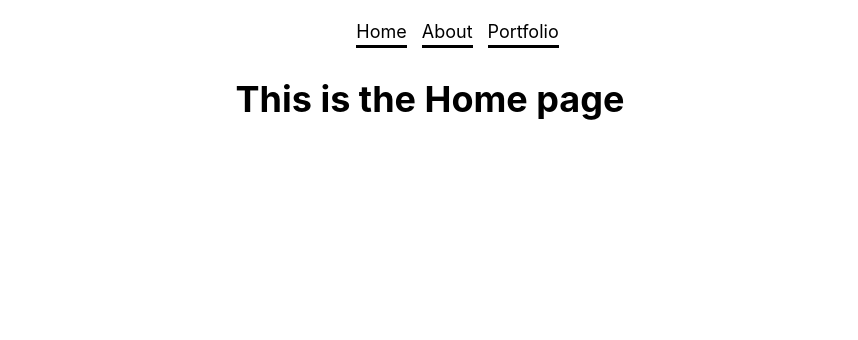
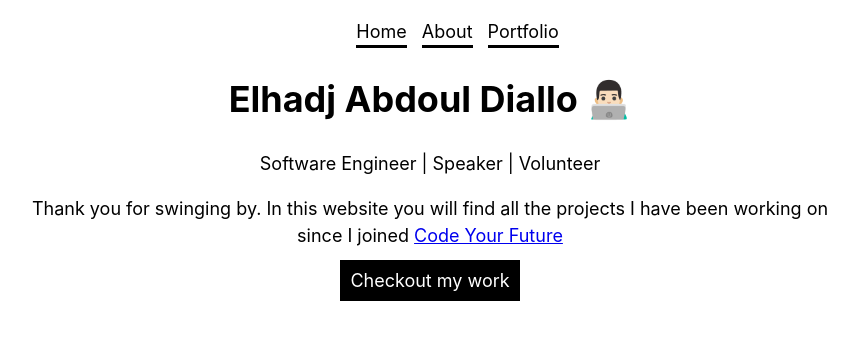
Before and after one commit to eediallo/eediallo.github.io, a React (Create React App) app in the folder my-portfolio/: page / in a window 1280 px wide. Shown: the top 340 px of the page, without its empty margins (210-1068 px from the left). Built offline with nearby package versions, Linux system fonts and the light colour scheme.

Commit message:
updates home page

```diff
--- a/my-portfolio/src/pages/Home.js
+++ b/my-portfolio/src/pages/Home.js
@@ -1,5 +1,20 @@
+import { Link } from "react-router-dom";
+
 const HomePage = () => {
-  return <h1>This is the Home page</h1>;
+  return (
+    <>
+      <main className="main-section">
+        <h1>Elhadj Abdoul Diallo 👨🏻‍💻 </h1>
+        <p>Software Engineer | Speaker | Volunteer</p>
+        <p>
+          Thank you for swinging by. In this website you will find all the
+          projects I have been working on since I joined{" "}
+          <a href="https://codeyourfuture.io/">Code Your Future</a>
+        </p>
+        <p><Link className="checkout-my-work-btn" to="/portfolio">Checkout my work</Link></p>
+      </main>
+    </>
+  );
 };
 
 export default HomePage;
```
